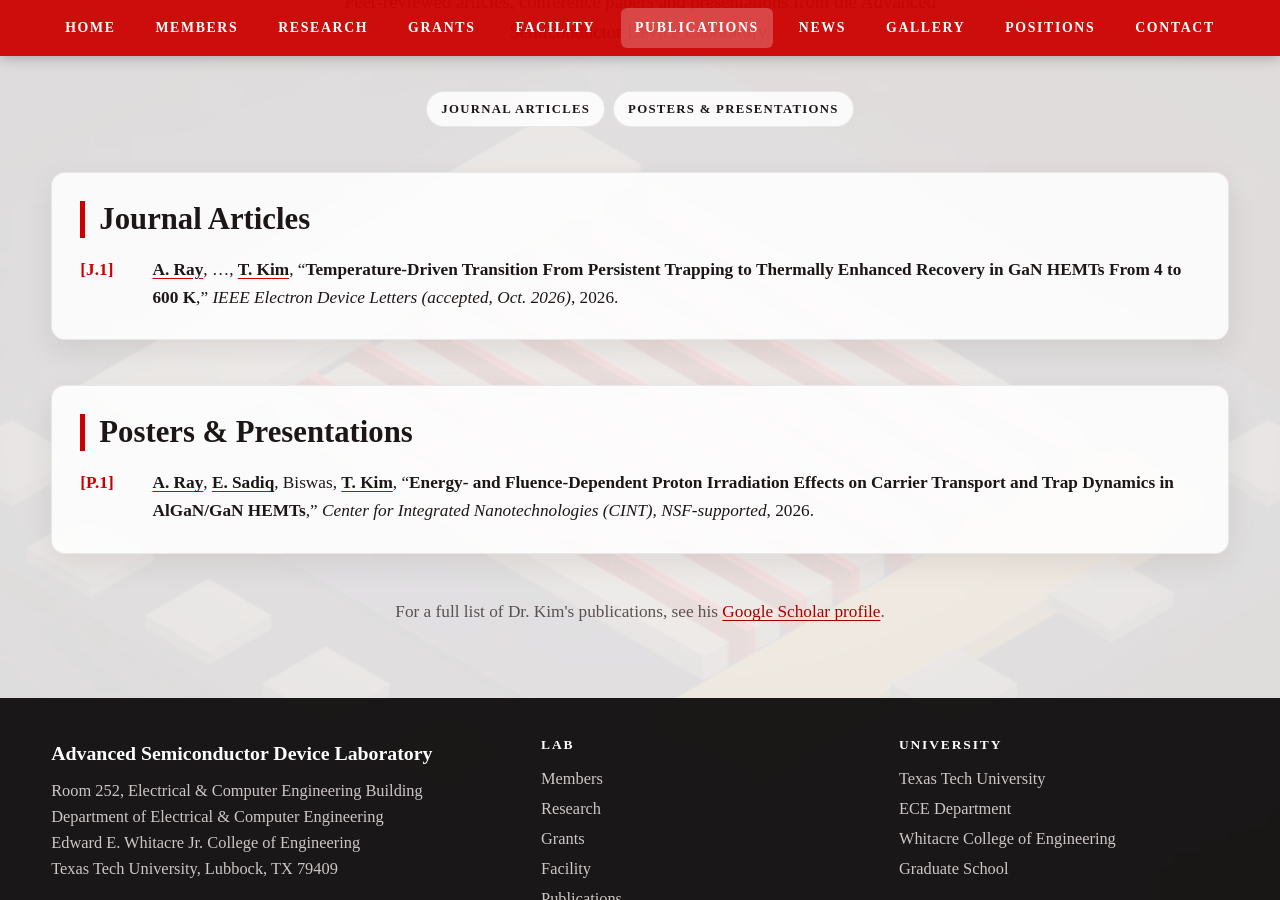
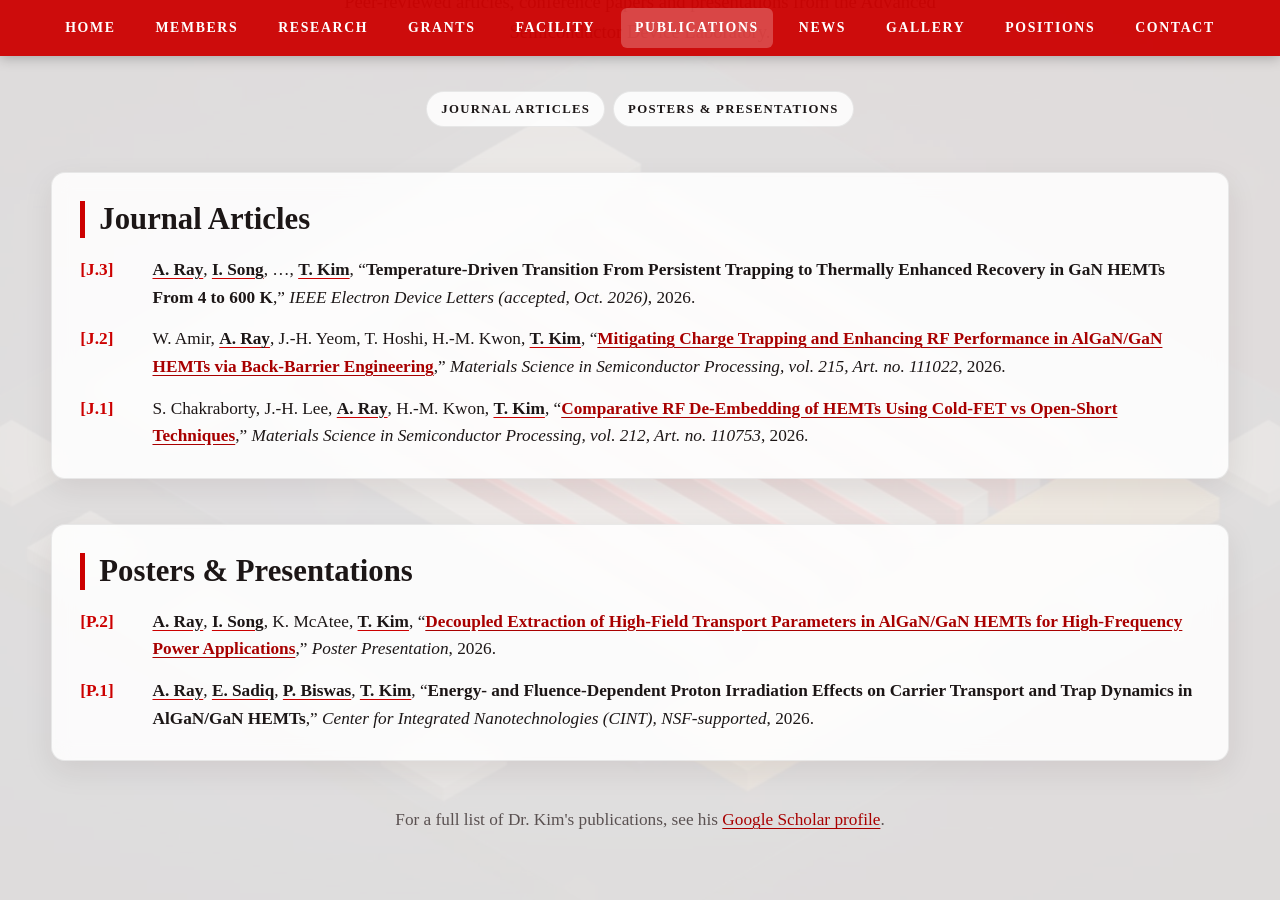
Before and after one commit to asdl-ttu/asdl-ttu.github.io, a Jekyll site: the page built from publications.html, in a window 1280 px wide and 900 px high, scrolled down 360 px. Built offline with Jekyll 4.4.1, drawn with Linux system fonts in a browser that asks for light colours.

Commit message:
Update publications with new entries and authors
Added new publications and updated authors for existing entries.

```diff
--- a/_data/publications.yml
+++ b/_data/publications.yml
@@ -8,17 +8,40 @@
 highlight:
   - A. Ray
   - E. Sadiq
+  - I. Song
+  - P. Biswas
   - T. Kim
 
 list:
   - title: Temperature-Driven Transition From Persistent Trapping to Thermally Enhanced Recovery in GaN HEMTs From 4 to 600 K
-    authors: A. Ray, …, T. Kim
+    authors: A. Ray, I. Song, …, T. Kim
     venue: IEEE Electron Device Letters (accepted, Oct. 2026)
     year: 2026
     type: Journal
 
+  - title: Mitigating Charge Trapping and Enhancing RF Performance in AlGaN/GaN HEMTs via Back-Barrier Engineering
+    authors: W. Amir, A. Ray, J.-H. Yeom, T. Hoshi, H.-M. Kwon, T. Kim
+    venue: Materials Science in Semiconductor Processing, vol. 215, Art. no. 111022
+    year: 2026
+    type: Journal
+    link: https://doi.org/10.1016/j.mssp.2026.111022
+
+  - title: Comparative RF De-Embedding of HEMTs Using Cold-FET vs Open-Short Techniques
+    authors: S. Chakraborty, J.-H. Lee, A. Ray, H.-M. Kwon, T. Kim
+    venue: Materials Science in Semiconductor Processing, vol. 212, Art. no. 110753
+    year: 2026
+    type: Journal
+    link: https://doi.org/10.1016/j.mssp.2026.110753
+
+  - title: Decoupled Extraction of High-Field Transport Parameters in AlGaN/GaN HEMTs for High-Frequency Power Applications
+    authors: A. Ray, I. Song, K. McAtee, T. Kim
+    venue: Poster Presentation
+    year: 2026
+    type: Poster
+    link: /assets/docs/ray-2026-decoupled-transport-poster.pdf
+
   - title: Energy- and Fluence-Dependent Proton Irradiation Effects on Carrier Transport and Trap Dynamics in AlGaN/GaN HEMTs
-    authors: A. Ray, E. Sadiq, Biswas, T. Kim
+    authors: A. Ray, E. Sadiq, P. Biswas, T. Kim
     venue: Center for Integrated Nanotechnologies (CINT), NSF-supported
     year: 2026
     type: Poster
```
